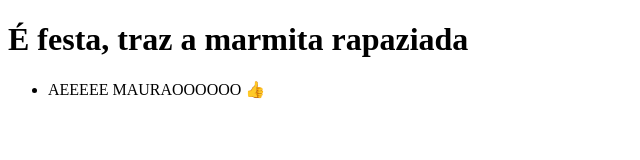
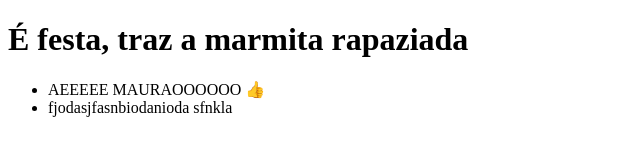
Before and after one commit to MauroRaya/scm, a plain HTML site: page index.html in a window 1280 px wide. Shown: the whole page, without its empty margins (0-640 px from the left). Drawn offline with Linux system fonts and the light colour scheme.

Commit message:
Alteração no arquivo index.html

```diff
--- a/index.html
+++ b/index.html
@@ -11,6 +11,7 @@
 
     <ul>
         <li>AEEEEE MAURAOOOOOO 👍</li>
+        <li>fjodasjfasnbiodanioda sfnkla</li>
     </ul>
 </body>
 </html>
```
